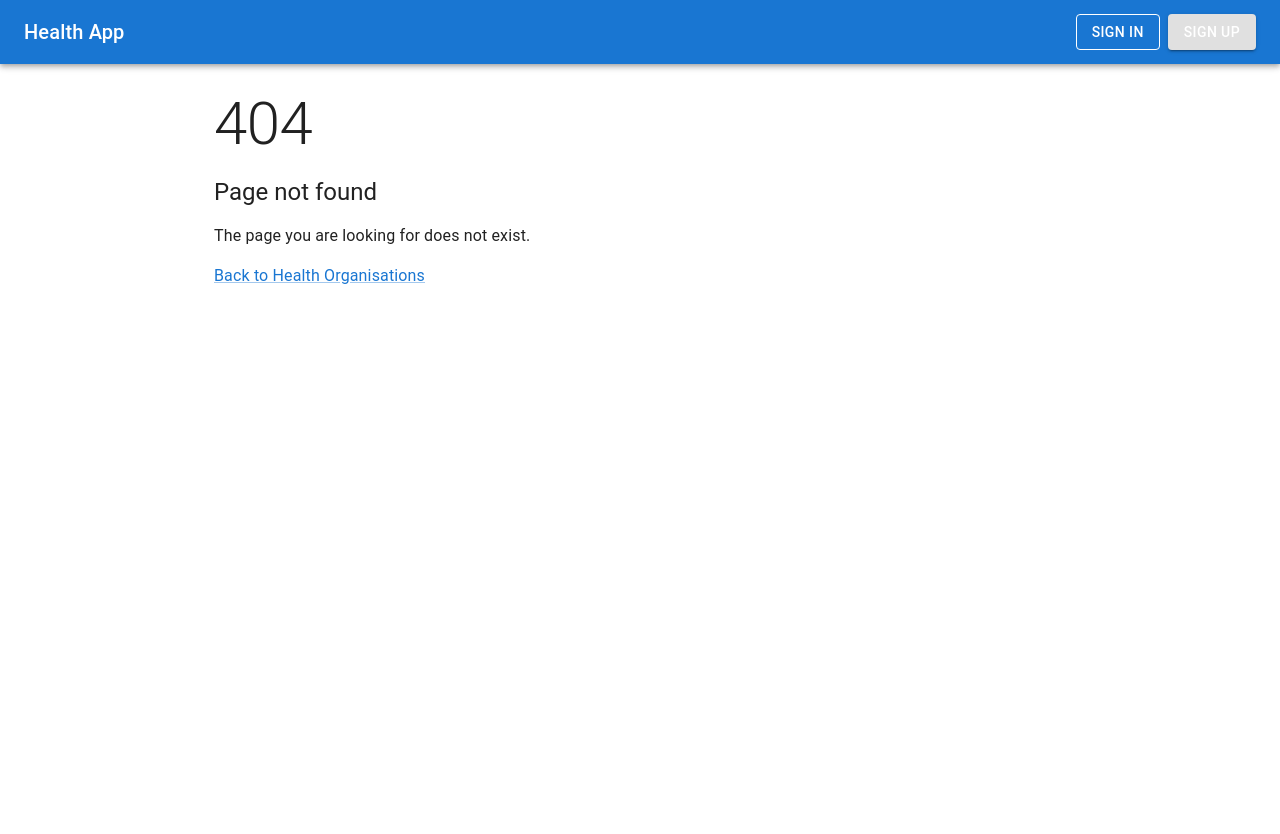
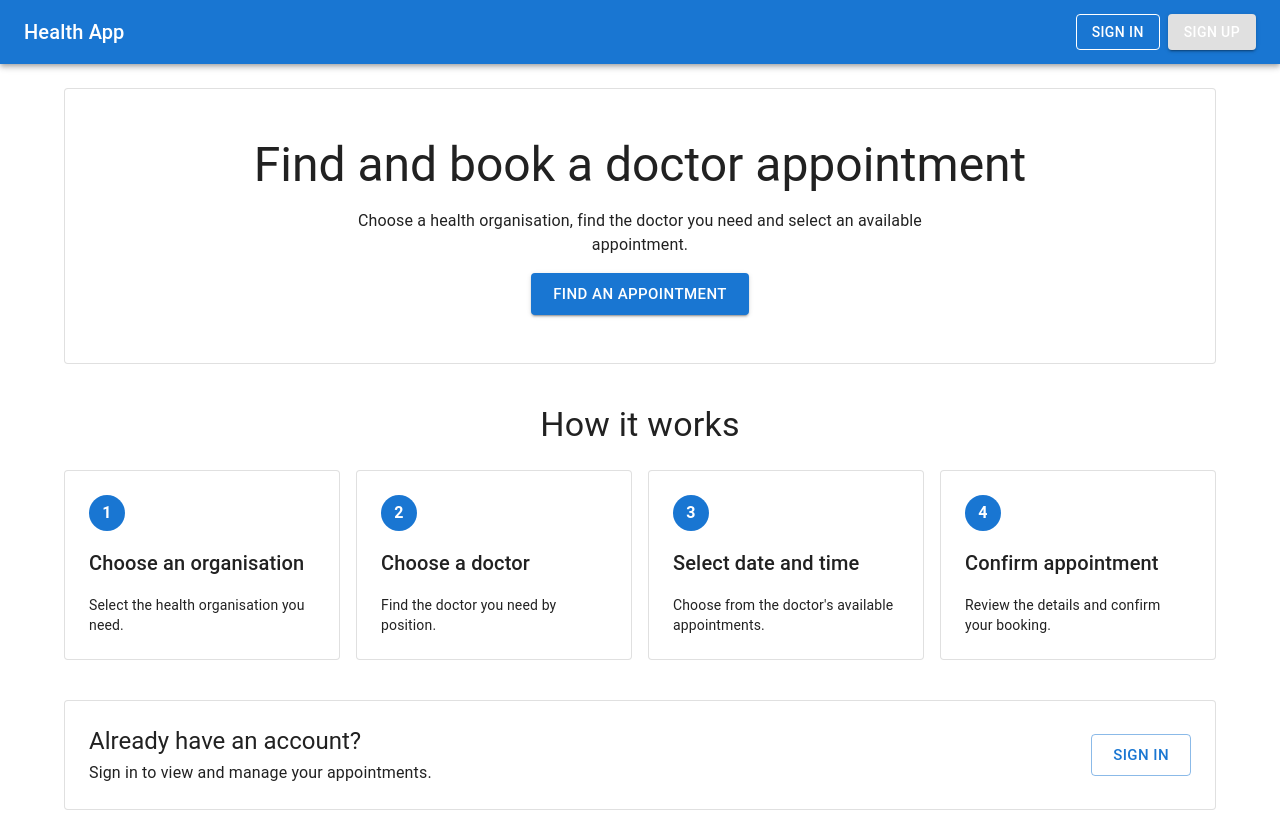
Before and after one commit to Packletka/TB_Elmosoft, a React (Vite) app in the folder frontend/: page / in a window 1280 px wide. Before the commit this address had no page. Before the commit the page ends 800 px from the top, so only its background shows below. Built offline with nearby package versions, Linux system fonts and the light colour scheme.

Commit message:
UI FEATURE: HomePage v1 considered as done

```diff
--- a/frontend/src/app/router.tsx
+++ b/frontend/src/app/router.tsx
@@ -1,4 +1,6 @@
 import { createBrowserRouter, redirect } from "react-router-dom";
+
+import HomePage from "../pages/HomePage";
 
 import OrganisationPage from "../pages/organisations/OrganisationPage";
 import OrganisationsPage from "../pages/organisations/OrganisationsPage";
@@ -52,6 +54,10 @@ export const router = createBrowserRouter([
   {
     element: <Layout />,
     children: [
+      {
+        path: "/",
+        element: <HomePage />,
+      },
       {
         path: "/appointments",
         element: <MyAppointmentsPage />,
--- a/frontend/src/components/layout/Header.tsx
+++ b/frontend/src/components/layout/Header.tsx
@@ -60,7 +60,7 @@ function Header() {
         <Typography
           variant="h6"
           component={RouterLink}
-          to="/organisations"
+          to="/"
           sx={{
             flexGrow: 1,
             color: "inherit",
--- a/frontend/src/pages/HomePage.tsx
+++ b/frontend/src/pages/HomePage.tsx
@@ -0,0 +1,232 @@
+import { Link as RouterLink } from "react-router-dom";
+
+import Box from "@mui/material/Box";
+import Button from "@mui/material/Button";
+import Container from "@mui/material/Container";
+import Paper from "@mui/material/Paper";
+import Stack from "@mui/material/Stack";
+import Typography from "@mui/material/Typography";
+
+import { isMockAuthenticated } from "../mocks/auth";
+
+const bookingSteps = [
+  {
+    number: 1,
+    title: "Choose an organisation",
+    description: "Select the health organisation you need.",
+  },
+  {
+    number: 2,
+    title: "Choose a doctor",
+    description: "Find the doctor you need by position.",
+  },
+  {
+    number: 3,
+    title: "Select date and time",
+    description: "Choose from the doctor's available appointments.",
+  },
+  {
+    number: 4,
+    title: "Confirm appointment",
+    description: "Review the details and confirm your booking.",
+  },
+];
+
+function HomePage() {
+  const isAuthenticated = isMockAuthenticated();
+
+  return (
+    <Container maxWidth="lg">
+      <Stack spacing={5}>
+        <Paper
+          variant="outlined"
+          sx={{
+            px: {
+              xs: 3,
+              sm: 6,
+            },
+            py: {
+              xs: 4,
+              sm: 6,
+            },
+          }}
+        >
+          <Stack
+            spacing={2}
+            sx={{
+              alignItems: "center",
+              textAlign: "center",
+            }}
+          >
+            <Typography variant="h3" component="h1">
+              Find and book a doctor appointment
+            </Typography>
+
+            <Typography
+              color="text.secondary"
+              sx={{
+                maxWidth: 650,
+              }}
+            >
+              Choose a health organisation, find the doctor you need and select
+              an available appointment.
+            </Typography>
+
+            <Button
+              component={RouterLink}
+              to="/organisations"
+              variant="contained"
+              size="large"
+              sx={{
+                mt: 1,
+              }}
+            >
+              Find an appointment
+            </Button>
+          </Stack>
+        </Paper>
+
+        <Stack spacing={3}>
+          <Typography
+            variant="h4"
+            component="h2"
+            sx={{
+              textAlign: "center",
+            }}
+          >
+            How it works
+          </Typography>
+
+          <Box
+            sx={{
+              display: "grid",
+              gridTemplateColumns: {
+                xs: "1fr",
+                sm: "repeat(2, 1fr)",
+                md: "repeat(4, 1fr)",
+              },
+              gap: 2,
+            }}
+          >
+            {bookingSteps.map((step) => (
+              <Paper
+                key={step.number}
+                variant="outlined"
+                sx={{
+                  p: 3,
+                  height: "100%",
+                }}
+              >
+                <Stack spacing={2}>
+                  <Box
+                    sx={{
+                      width: 36,
+                      height: 36,
+                      borderRadius: "50%",
+                      bgcolor: "primary.main",
+                      color: "primary.contrastText",
+                      display: "flex",
+                      alignItems: "center",
+                      justifyContent: "center",
+                      fontWeight: 600,
+                    }}
+                  >
+                    {step.number}
+                  </Box>
+
+                  <Typography variant="h6" component="h3">
+                    {step.title}
+                  </Typography>
+
+                  <Typography variant="body2" color="text.secondary">
+                    {step.description}
+                  </Typography>
+                </Stack>
+              </Paper>
+            ))}
+          </Box>
+        </Stack>
+
+        <Paper
+          variant="outlined"
+          sx={{
+            p: 3,
+          }}
+        >
+          {isAuthenticated ? (
+            <Stack
+              direction={{
+                xs: "column",
+                sm: "row",
+              }}
+              spacing={2}
+              sx={{
+                alignItems: {
+                  xs: "stretch",
+                  sm: "center",
+                },
+                justifyContent: "space-between",
+              }}
+            >
+              <Stack spacing={0.5}>
+                <Typography variant="h5" component="h2">
+                  Manage your appointments
+                </Typography>
+
+                <Typography color="text.secondary">
+                  View your booked appointments and manage appointments you no
+                  longer need.
+                </Typography>
+              </Stack>
+
+              <Button
+                component={RouterLink}
+                to="/appointments"
+                variant="outlined"
+                size="large"
+              >
+                My appointments
+              </Button>
+            </Stack>
+          ) : (
+            <Stack
+              direction={{
+                xs: "column",
+                sm: "row",
+              }}
+              spacing={2}
+              sx={{
+                alignItems: {
+                  xs: "stretch",
+                  sm: "center",
+                },
+                justifyContent: "space-between",
+              }}
+            >
+              <Stack spacing={0.5}>
+                <Typography variant="h5" component="h2">
+                  Already have an account?
+                </Typography>
+
+                <Typography color="text.secondary">
+                  Sign in to view and manage your appointments.
+                </Typography>
+              </Stack>
+
+              <Button
+                component={RouterLink}
+                to="/login"
+                variant="outlined"
+                size="large"
+              >
+                Sign in
+              </Button>
+            </Stack>
+          )}
+        </Paper>
+      </Stack>
+    </Container>
+  );
+}
+
+export default HomePage;
```
